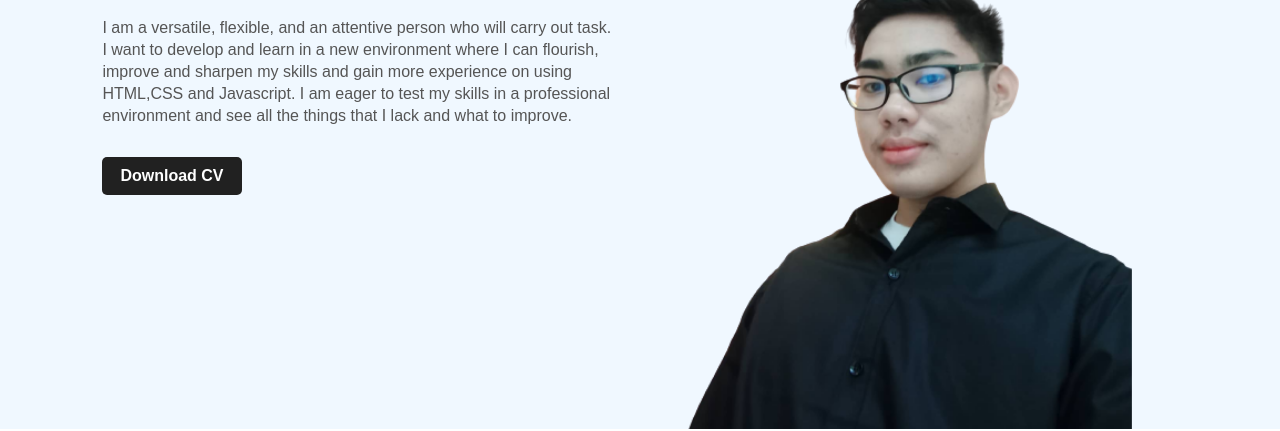
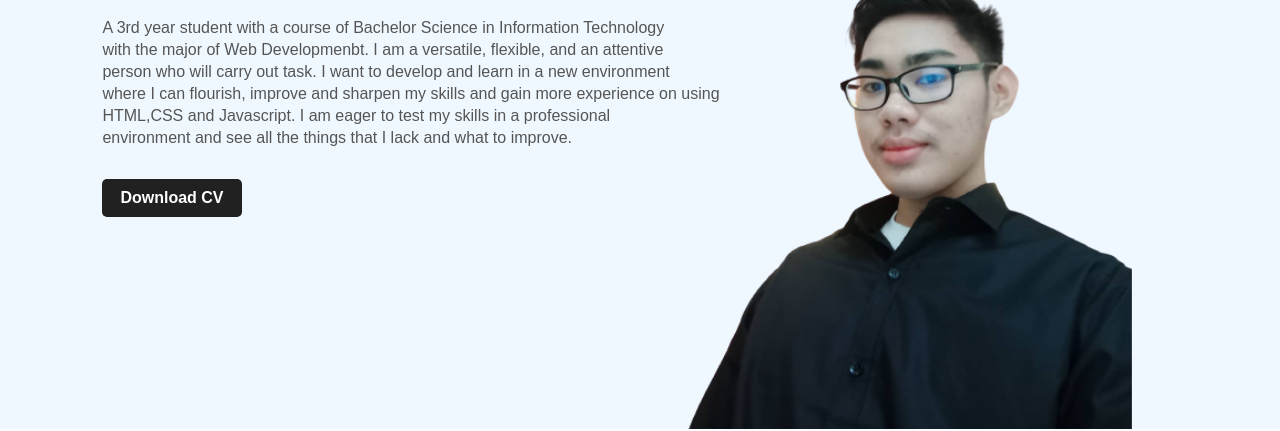
Before and after one commit to ayuumii/portfolio, a plain HTML site: page index.html in a window 1280 px wide. Shown: the part 371-802 px from the top of the page. Drawn offline with Linux system fonts and the light colour scheme.

Commit message:
Update index.html

```diff
--- a/index.html
+++ b/index.html
@@ -24,9 +24,10 @@
 
         <div class="about">
             <h1> I'm Raskin Charles <span>Salalila</span></h1>
-            <p>I am a versatile, flexible, and an attentive person who will carry out task.<br>
-                 I want to develop and learn in a new environment where I can flourish,<br>
-                improve and sharpen my skills and gain more experience on using<br>
+            <p>A 3rd year student with a course of Bachelor Science in Information Technology<br>
+		with the major of Web Developmenbt. I am a versatile, flexible, and an attentive <br>
+		person who will carry out task. I want to develop and learn in a new environment <br>
+		where I can flourish, improve and sharpen my skills and gain more experience on using<br>
                 HTML,CSS and Javascript. I am eager to test my skills in a professional <br>
                 environment and see all the things that I lack and what to improve.
 
@@ -35,7 +36,7 @@
         </div>
         <div class="images">
             <img src="images/pic.png" class="shape">
-            <img src="tofutofu.png" class="pic">
+            <img src="" class="pic">
         </div>
     </div>
 <div class="h1">
```
